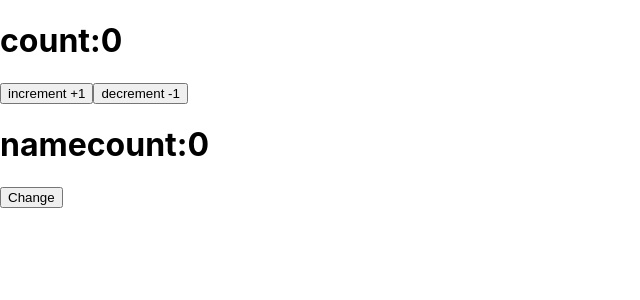
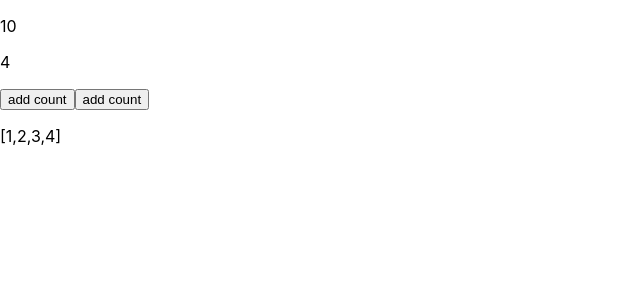
Before and after one commit to divyashan3223/react-batch-7, a React (Create React App) app: page / in a window 1280 px wide. Shown: the top 300 px of the page, without its empty margins (0-640 px from the left). Built offline with nearby package versions, Linux system fonts and the light colour scheme.

Commit message:
use memo

```diff
--- a/src/App.js
+++ b/src/App.js
@@ -1,10 +1,13 @@
 import "./App.css";
-import UseEffecte from "./componet/useState/UseEffecte";
+import UseMemo from "./componet/component2/UseMemo";
+// import UseEffecte from "./componet/useState/UseEffecte";
+
+// import UseRef from "./componet/hook/UseRef";
 
 function App() {
   return (
     <div>
-      <UseEffecte />
+      <UseMemo />
     </div>
   );
 }
--- /dev/null
+++ b/src/componet/component2/UseMemo.jsx
@@ -0,0 +1,28 @@
+import React, { useMemo, useState } from "react";
+
+const UseMemo = () => {
+  const [count, setCount] = useState(10);
+  const [arr, setArr] = useState([1, 2, 3, 4]);
+
+  let maxNum = () => {
+    console.log("changing value");
+    return Math.max(...arr);
+  };
+
+  let value = useMemo(maxNum, [arr]);
+  return (
+    <div>
+      <p>{count}</p>
+      <p>{value}</p>
+      <button onClick={() => setCount(count + 1)}>add count</button>
+      <button
+        onClick={() => setArr([...arr, Math.round(count * Math.random())])}
+      >
+        add count
+      </button>
+      <p>{JSON.stringify(arr)}</p>
+    </div>
+  );
+};
+
+export default UseMemo;
--- /dev/null
+++ b/src/componet/hook/UseMemo.jsx
@@ -0,0 +1,26 @@
+import React, { useMemo, useState } from "react";
+
+const UseMemo = () => {
+  const [count, setCount] = useState(10);
+  const [arr, setArr] = useState([1, 2, 3, 4, 5]);
+  function showMax() {
+    console.log("changing max");
+    return Math.max(...arr);
+  }
+  const memVal = useMemo(() => showMax(), [arr]);
+  return (
+    <div>
+      <button onClick={() => setCount(count + 1)}>add a count number</button>
+      <button
+        onClick={() => setArr([...arr, Math.round(count * Math.random())])}
+      >
+        add a count number
+      </button>
+      <p>{memVal}</p>
+      <p>{count}</p>
+      <p>{JSON.stringify(arr)}</p>
+    </div>
+  );
+};
+
+export default UseMemo;
--- /dev/null
+++ b/src/componet/hook/UseRef.jsx
@@ -0,0 +1,33 @@
+// !intro to use effect hook
+
+// import React, { useEffect, useRef, useState } from "react";
+
+// const UseRef = () => {
+//   const [name, setName] = useState("");
+//   //   const ref = useRef(0);
+//   //   const inputRef = useRef();
+//   useEffect(() => {
+//     // inputRef.current.focus();
+//     // inputRef.current.placeholder = "blue";
+//     console.log(name);
+//     // ref.current = ref.current + 1;
+//     // console.log(ref);
+//   });
+
+//   return (
+//     <div>
+//       <input
+//         value={name}
+//         // ref={inputRef}
+//         onChange={(e) => setName(e.target.value)}
+//       />
+//       {/* <h1>rendered count : {ref.current}</h1> */}
+//       {/* <button></button> */}
+//     </div>
+//   );
+// };
+
+// export default UseRef;
+
+
+//
--- a/src/componet/useState/UseEffecte.jsx
+++ b/src/componet/useState/UseEffecte.jsx
@@ -1,27 +1,27 @@
 import React, { useEffect, useState } from "react";
+// import UseEfficte from "../hook/UseEfficte";
 
 const UseEffecte = () => {
   const [count, setCount] = useState(0);
-  const [namecount, setNameCount] = useState(0);
-  let handleClickone = () => {
-    setCount((c) => c + 1);
+  const [count1, setCount1] = useState(0);
+  let handleClickIncrement1 = () => {
+    setCount(count + 1);
   };
-  let one = () => {
-    setNameCount((c) => c + 1);
-  };
-  let two = () => {
-    setCount((c) => c - 1);
+  let handleClickIncrement2 = () => {
+    setCount1(count1 + 2);
   };
   useEffect(() => {
-    console.log("this useEffect event run");
-  }, [count]);
+    console.log("this state is working");
+    return function add() {
+      alert("this is your clean up code");
+    };
+  }, [count1]);
   return (
     <>
       <h1>count:{count}</h1>
-      <button onClick={handleClickone}>increment +1</button>
-      <button onClick={two}>decrement -1</button>
-      <h1>namecount:{namecount}</h1>
-      <button onClick={one}>Change</button>
+      <h1>count:{count1}</h1>
+      <button onClick={handleClickIncrement1}>increment +1</button>
+      <button onClick={handleClickIncrement2}>increment +2</button>
     </>
   );
 };
```
Also changed, not shown: src/componet/hook/UseEfficte.jsx (+66 -66 lines).
